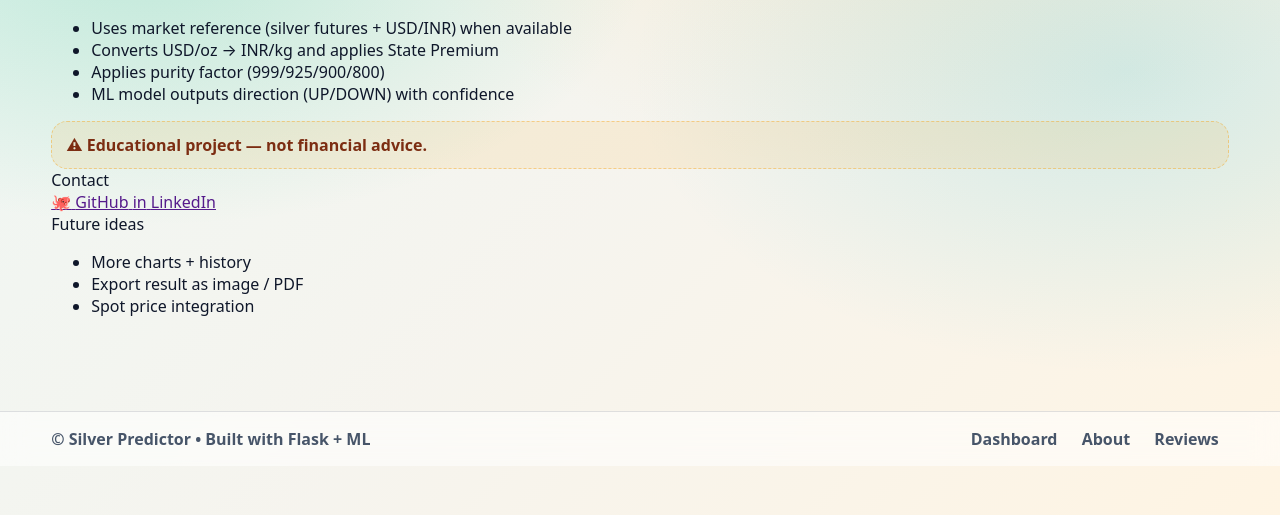
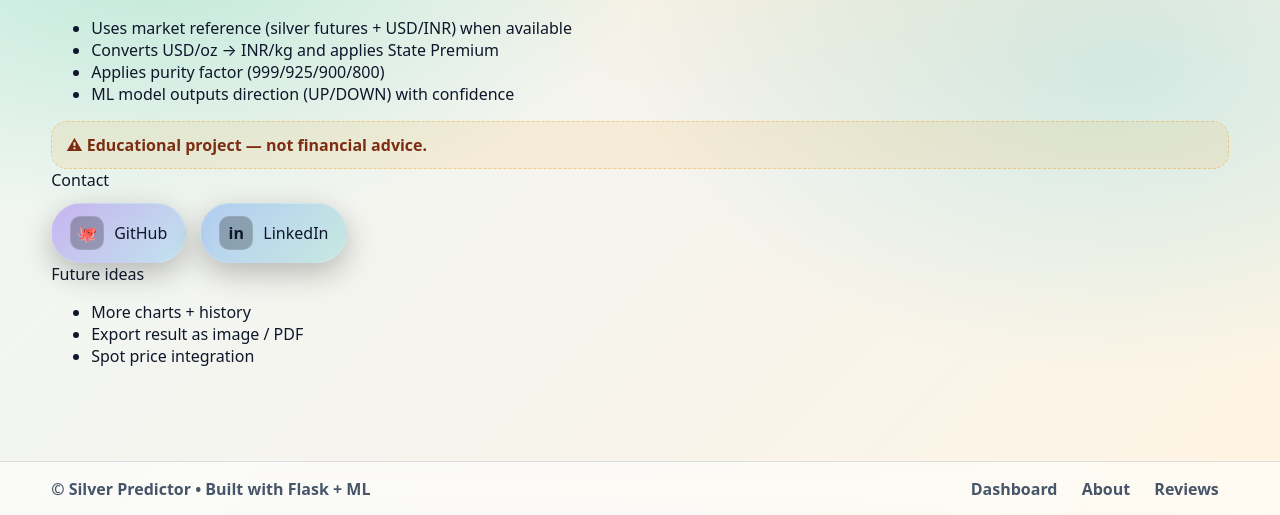
Before and after one commit to Bhavy123321/Silver-Price-Predictor, a Flask app: template templates/about.html in a window 1280 px wide. Shown: the part 209-724 px from the top of the page. Run offline with Flask 3, Linux system fonts and the light colour scheme; the template is opened without the code that fills it, so the values that code supplies are empty.

Commit message:
Update style.css

```diff
--- a/static/style.css
+++ b/static/style.css
@@ -460,3 +460,70 @@ html[data-theme="dark"] .footer a:hover{background: rgba(255,255,255,.06)}
   .amounts{grid-template-columns:1fr}
   .result-charts{grid-template-columns:1fr}
 }
+
+/* ================================
+   About Page - Contact Buttons FIX
+   ================================ */
+
+/* container row */
+.social-row{
+  display:flex;
+  flex-wrap:wrap;
+  gap:14px;
+  margin-top:12px;
+}
+
+/* real pill button */
+.social-btn{
+  text-decoration:none !important;     /* ✅ remove underline */
+  color: var(--text, #EAF0FF) !important;
+  display:inline-flex;
+  align-items:center;
+  gap:10px;
+  padding:12px 18px;
+  border-radius:999px;
+  border:1px solid rgba(255,255,255,.14);
+  background: rgba(255,255,255,.06);
+  box-shadow: 0 10px 30px rgba(0,0,0,.25);
+  transition: transform .15s ease, box-shadow .15s ease, border-color .15s ease, background .15s ease;
+  user-select:none;
+}
+
+/* hover effect */
+.social-btn:hover{
+  transform: translateY(-2px);
+  box-shadow: 0 16px 40px rgba(0,0,0,.35);
+  border-color: rgba(255,255,255,.22);
+  background: rgba(255,255,255,.09);
+}
+
+.social-btn:active{ transform: translateY(0); }
+
+.social-btn:focus{ outline:none; }
+
+.social-btn:focus-visible{
+  outline: 3px solid rgba(125, 211, 252, .45);
+  outline-offset: 3px;
+}
+
+/* icon box */
+.social-ico{
+  width:34px;
+  height:34px;
+  border-radius:10px;
+  display:grid;
+  place-items:center;
+  font-weight:800;
+  letter-spacing:.2px;
+  background: rgba(0,0,0,.25);
+  border:1px solid rgba(255,255,255,.12);
+}
+
+/* platform accents */
+.social-github{
+  background: linear-gradient(135deg, rgba(124,58,237,.35), rgba(14,165,233,.22));
+}
+
+.social-linkedin{
+  background: linear-gradient(135deg, rgba(59,130,246,.35), rgba(20,184,166,.20));
+}
```
